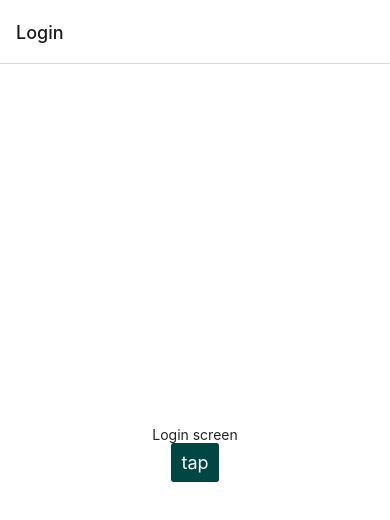
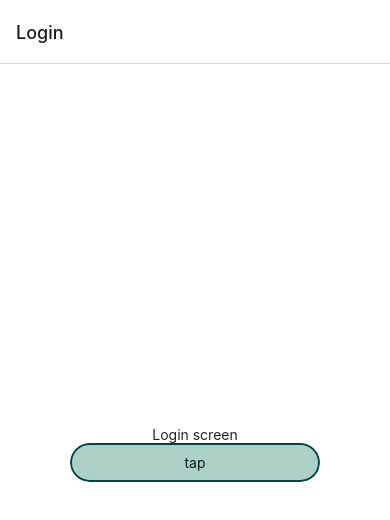
Before and after one commit to lucidkodo/secure-trx-history, a React Native app: screen / in a window 390 px wide. Shown: the top 520 px of the page. Built offline with nearby package versions, Linux system fonts and the light colour scheme.

Commit message:
Update main file
- add error boundary
- extend rneui theme

```diff
--- a/App.tsx
+++ b/App.tsx
@@ -1,26 +1,47 @@
 import 'react-native-gesture-handler';
+import React, { ErrorInfo } from 'react';
 import { SafeAreaProvider } from 'react-native-safe-area-context';
-import MainStack from './navigation/MainStack';
-
+import { ErrorBoundary } from 'react-error-boundary';
+import { Platform } from 'react-native';
 import { StatusBar } from 'expo-status-bar';
 import { ThemeProvider, createTheme } from '@rneui/themed';
 
+import MainStack from './navigation/MainStack';
+import Generic from './screens/Errors/Generic';
+import globalStyles, {
+  buttonTitle,
+  primaryBtn,
+  secondaryBtn,
+} from './screens/styles/global';
+
 const theme = createTheme({
-  lightColors: {
-    primary: '#004643',
-  },
-  darkColors: {
-    primary: '#000',
+  components: {
+    Button: (props) => {
+      return {
+        buttonStyle: {
+          ...(props.isPrimary ? primaryBtn : secondaryBtn),
+          width: 250,
+        },
+        radius: 20,
+        titleStyle: buttonTitle,
+      };
+    },
   },
 });
+
+function errorHandler(err: Error, info: ErrorInfo) {
+  console.error('Logging: ', err);
+}
 
 export default function App() {
   return (
     <SafeAreaProvider>
-      <ThemeProvider theme={theme}>
-        <MainStack />
-        <StatusBar style="auto" />
-      </ThemeProvider>
+      <ErrorBoundary FallbackComponent={Generic} onError={errorHandler}>
+        <ThemeProvider theme={theme}>
+          <MainStack />
+          <StatusBar style="auto" />
+        </ThemeProvider>
+      </ErrorBoundary>
     </SafeAreaProvider>
   );
 }
--- /dev/null
+++ b/screens/Errors/Generic.tsx
@@ -0,0 +1,17 @@
+import { View } from 'react-native';
+import { FallbackProps } from 'react-error-boundary';
+import { Text, Button } from '@rneui/themed';
+import globalStyles from '../styles/global';
+
+export default function Generic({ error, resetErrorBoundary }: FallbackProps) {
+  return (
+    <View style={globalStyles.container}>
+      <Text>Error: "{error}"</Text>
+      <Button
+        title="Reset"
+        onPress={resetErrorBoundary}
+        buttonStyle={{ marginTop: 20, width: 150 }}
+      />
+    </View>
+  );
+}
--- /dev/null
+++ b/screens/styles/global.ts
@@ -0,0 +1,47 @@
+import { StyleSheet, StyleProp, TextStyle } from 'react-native';
+
+/* style variables */
+const colors = {
+  darkGreen: '#004643',
+  lightGreen: '#abd1c6',
+  primaryYellow: '#f9bc60',
+  stroke: '#001e1d',
+  grey1: '#ccc',
+};
+
+const primaryBtn = {
+  backgroundColor: colors.primaryYellow,
+  borderColor: colors.primaryYellow,
+  borderWidth: 3, // increase visual weight
+};
+
+const secondaryBtn = {
+  backgroundColor: colors.lightGreen,
+  borderColor: colors.darkGreen,
+  borderWidth: 2,
+};
+
+const buttonTitle = {
+  color: colors.stroke,
+  fontSize: 14,
+  fontWeight: '400',
+} satisfies StyleProp<TextStyle>;
+
+export { colors, primaryBtn, secondaryBtn, buttonTitle };
+
+/* creates global style */
+const globalStyles = StyleSheet.create({
+  appBg: {
+    backgroundColor: colors.lightGreen,
+  },
+  container: {
+    flex: 1,
+    backgroundColor: '#fff',
+    alignItems: 'center',
+    justifyContent: 'center',
+  },
+  primaryBtn,
+  secondaryBtn,
+});
+
+export default globalStyles;
--- a/screens/styles/global.tsx
+++ /dev/null
@@ -1,12 +0,0 @@
-import { StyleSheet } from 'react-native';
-
-const globalStyles = StyleSheet.create({
-  container: {
-    flex: 1,
-    backgroundColor: '#fff',
-    alignItems: 'center',
-    justifyContent: 'center',
-  },
-});
-
-export default globalStyles;
```
Also changed, not shown: screens/styles/theme.d.ts (added, +11 -0 lines).
